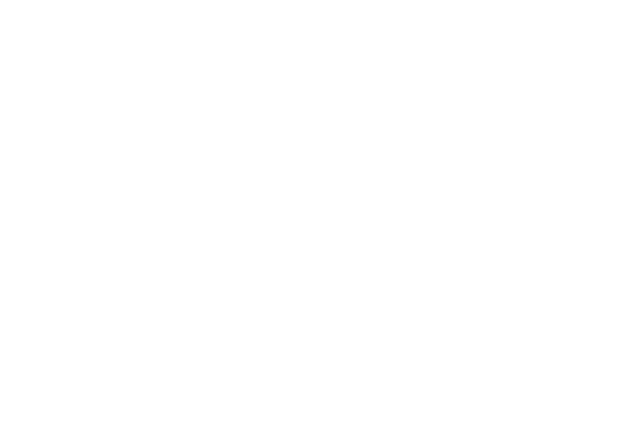
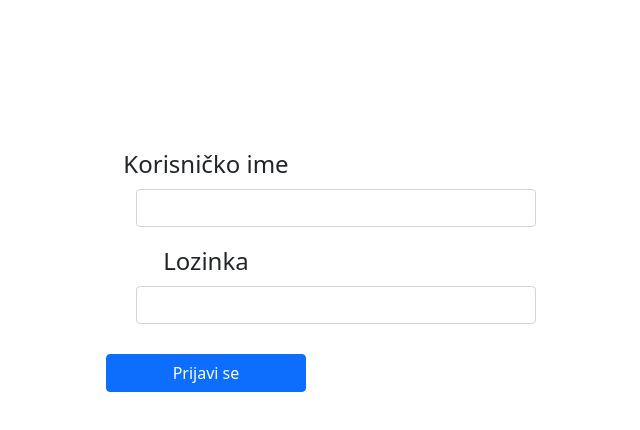
Before and after one commit to Marija273/React_Ispiti_Domaci, a React (Create React App) app: page / in a window 1280 px wide. Shown: the top 430 px of the page, without its empty margins (434-1074 px from the left). Built offline with nearby package versions, Linux system fonts and the light colour scheme.

Commit message:
Kreirana komponenta LoginForma

```diff
--- a/package.json
+++ b/package.json
@@ -6,6 +6,7 @@
     "@testing-library/jest-dom": "^5.16.4",
     "@testing-library/react": "^13.3.0",
     "@testing-library/user-event": "^13.5.0",
+    "bootstrap": "^5.1.3",
     "react": "^18.2.0",
     "react-dom": "^18.2.0",
     "react-router-dom": "^6.3.0",
--- a/src/App.css
+++ b/src/App.css
@@ -36,3 +36,23 @@
     transform: rotate(360deg);
   }
 }
+
+
+#username-login, #password-login{
+  width: 400px;
+  margin-top: 10px;
+  margin-left: 570px;
+}
+
+#username-h3{
+  margin-top: 150px;
+}
+
+#password-h3{
+  margin-top: 20px;
+}
+
+#login-dugme{
+  width: 200px;
+  margin-top: 30px;
+}
--- a/src/components/Login.js
+++ b/src/components/Login.js
@@ -1,6 +1,10 @@
+import LoginForma from "./LoginForma";
+
 function Login(){
     return (
         <div className="login">
+
+            <LoginForma />
 
         </div>
     );
--- /dev/null
+++ b/src/components/LoginForma.js
@@ -0,0 +1,17 @@
+function LoginForma(){
+    return (
+        <div className="loginforma">
+
+            <h4 id="username-h3">Korisničko ime</h4>
+            <input type="text" className="form-control" id="username-login" />
+
+            <h4 id="password-h3">Lozinka</h4>
+            <input type="text" className="form-control" id="password-login" />
+
+            <button className="btn btn-primary" id="login-dugme">Prijavi se</button>
+
+        </div>
+    )
+}
+
+export default LoginForma;
--- a/src/index.js
+++ b/src/index.js
@@ -3,6 +3,8 @@
 import './index.css';
 import App from './App';
 import reportWebVitals from './reportWebVitals';
+import 'bootstrap/dist/css/bootstrap.css';
+
 
 const root = ReactDOM.createRoot(document.getElementById('root'));
 root.render(
```
Also changed, not shown: 1 other file (tests, documents, lock files or other folders).
